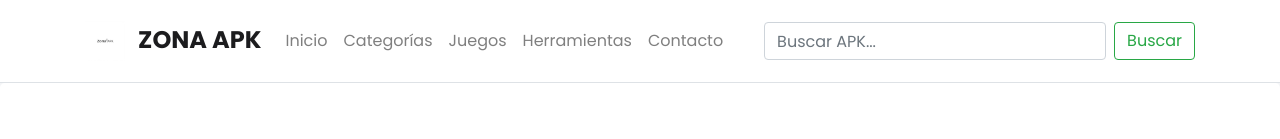
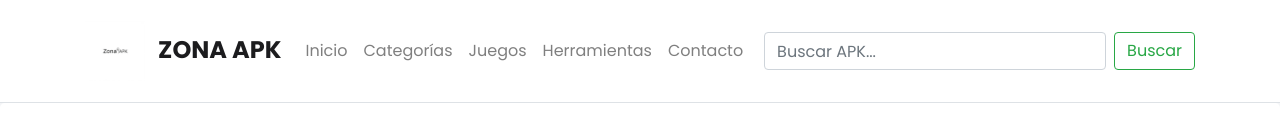
Before and after one commit to zonaapk/zonaapk, a plain HTML site: page public/index.html in a window 1280 px wide. Shown: the top 139 px of the page. Drawn offline with Linux system fonts and the light colour scheme.

Commit message:
Update index.html

```diff
--- a/public/index.html
+++ b/public/index.html
@@ -21,7 +21,7 @@
         <nav class="navbar navbar-expand-lg navbar-light bg-light">
             <div class="container">
                 <a class="navbar-brand" href="/">
-                    <img src="/images/logo.png" alt="Zona APK Logo" height="40">
+                    <img src="/images/logo.png" alt="Zona APK Logo" height="60">
                     ZONA APK
                 </a>
                 <button class="navbar-toggler" type="button" data-toggle="collapse" data-target="#navbarNav" aria-controls="navbarNav" aria-expanded="false" aria-label="Toggle navigation">
```
